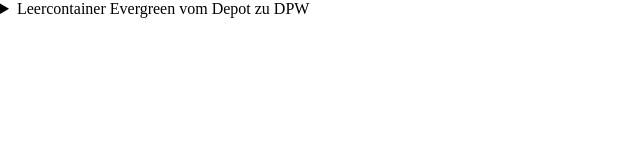
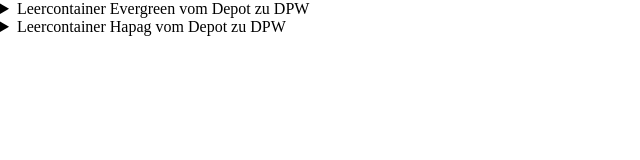
Before and after one commit to carsten-gasch/tfg_tools, a plain HTML site: page index.html in a window 1280 px wide. Shown: the whole page, without its empty margins (0-640 px from the left). Drawn offline with Linux system fonts and the light colour scheme.

Commit message:
add second tool to show structure for future me

```diff
--- a/index.html
+++ b/index.html
@@ -13,5 +13,9 @@
       <summary>Leercontainer Evergreen vom Depot zu DPW</summary>
       <p>hier kommt di UI für die Evergreen-Umfuhren vom Depot zu DPW hin</p>
     </details>
+    <details name="tool">
+      <summary>Leercontainer Hapag vom Depot zu DPW</summary>
+      <p>hier kommt di UI für die Hapag-Umfuhren vom Depot zu DPW hin</p>
+    </details>
   </body>
 </html>
```
